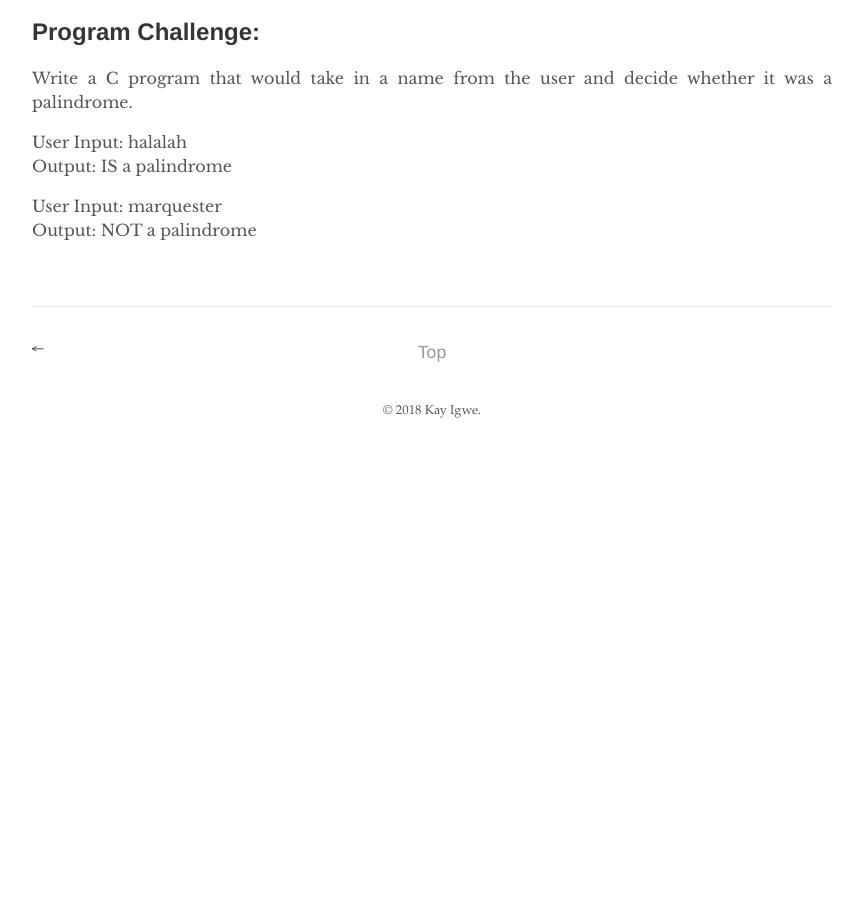
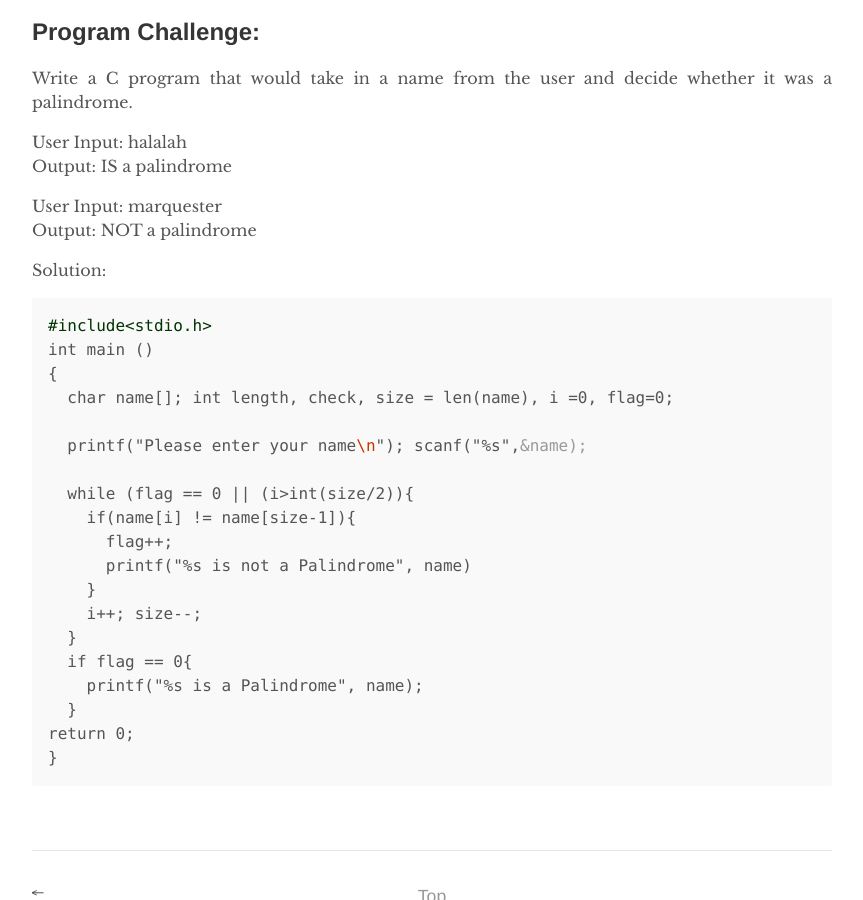
Before and after one commit to igweckay/code, a Jekyll site: the page built from _posts/2018-04-28-day-one-ccplusplus.md, in a window 1280 px wide and 900 px high, scrolled down 2424 px. Shown: the whole window, without its empty margins (208-1071 px from the left). Built offline with Jekyll 4.4.1, drawn with Linux system fonts in a browser that asks for light colours; before the commit the page ends 2878 px from its top, so only the background shows below that.

Commit message:
added solution to day 1 challenge

```diff
--- a/_posts/2018-04-28-day-one-ccplusplus.md
+++ b/_posts/2018-04-28-day-one-ccplusplus.md
@@ -82,3 +82,26 @@ Output: IS a palindrome
 
 User Input: marquester<br/>
 Output: NOT a palindrome
+
+Solution:
+{% highlight markdown %}
+#include<stdio.h>
+int main ()
+{
+  char name[]; int length, check, size = len(name), i =0, flag=0;
+
+  printf("Please enter your name\n"); scanf("%s",&name);
+
+  while (flag == 0 || (i>int(size/2)){
+    if(name[i] != name[size-1]){
+      flag++;
+      printf("%s is not a Palindrome", name)
+    }
+    i++; size--;
+  }
+  if flag == 0{
+    printf("%s is a Palindrome", name);
+  }
+return 0;
+}
+{% endhighlight %}
```
